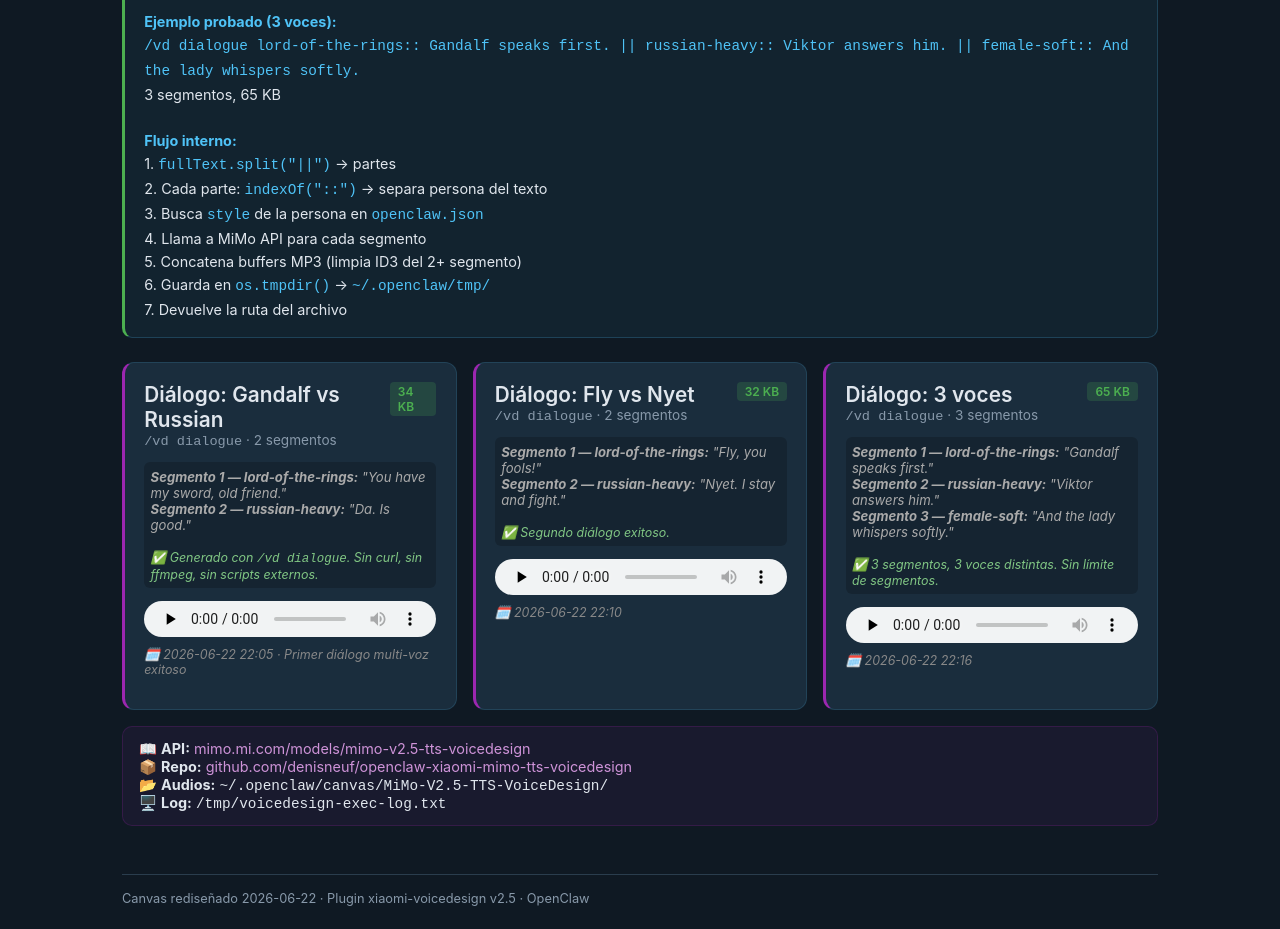
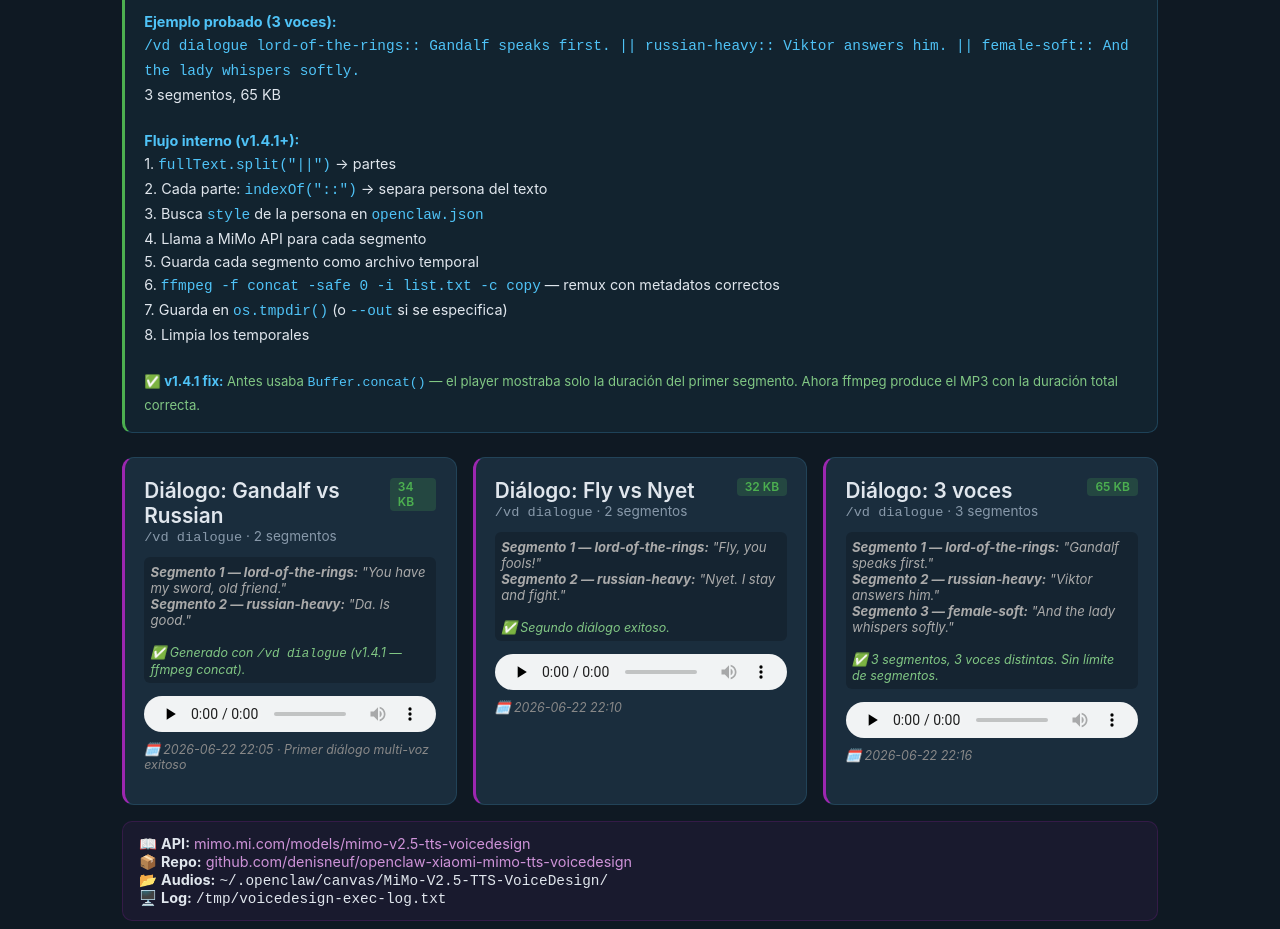
Before and after one commit to denisneuf/openclaw-xiaomi-mimo-tts-voicedesign, a website: page docs/MiMo-V2.5-TTS-VoiceDesign.html in a window 1280 px wide. Shown: the part 7480-8409 px from the top of the page. Drawn offline with Linux system fonts and the light colour scheme.

Commit message:
docs: update dialogue flow to reflect ffmpeg concat fix

```diff
--- a/docs/MiMo-V2.5-TTS-VoiceDesign.html
+++ b/docs/MiMo-V2.5-TTS-VoiceDesign.html
@@ -594,14 +594,17 @@
     <strong>Ejemplo probado (3 voces):</strong><br>
     <code>/vd dialogue lord-of-the-rings:: Gandalf speaks first. || russian-heavy:: Viktor answers him. || female-soft:: And the lady whispers softly.</code><br>
     3 segmentos, 65 KB<br><br>
-    <strong>Flujo interno:</strong><br>
+    <strong>Flujo interno (v1.4.1+):</strong><br>
     1. <code>fullText.split("||")</code> → partes<br>
     2. Cada parte: <code>indexOf("::")</code> → separa persona del texto<br>
     3. Busca <code>style</code> de la persona en <code>openclaw.json</code><br>
     4. Llama a MiMo API para cada segmento<br>
-    5. Concatena buffers MP3 (limpia ID3 del 2+ segmento)<br>
-    6. Guarda en <code>os.tmpdir()</code> → <code>~/.openclaw/tmp/</code><br>
-    7. Devuelve la ruta del archivo
+    5. Guarda cada segmento como archivo temporal<br>
+    6. <code>ffmpeg -f concat -safe 0 -i list.txt -c copy</code> — remux con metadatos correctos<br>
+    7. Guarda en <code>os.tmpdir()</code> (o <code>--out</code> si se especifica)<br>
+    8. Limpia los temporales<br>
+    <br>
+    <span style="color:#81c784;font-size:0.82rem;">✅ <strong>v1.4.1 fix:</strong> Antes usaba <code>Buffer.concat()</code> — el player mostraba solo la duración del primer segmento. Ahora ffmpeg produce el MP3 con la duración total correcta.</span>
   </div>
 
   <div class="grid">
@@ -616,7 +619,7 @@
       <div class="voice-style" style="font-size:0.82rem;color:#aaa;background:rgba(0,0,0,0.2);padding:0.4rem;border-radius:6px;margin-bottom:0.5rem">
         <strong>Segmento 1 — lord-of-the-rings:</strong> "You have my sword, old friend."<br>
         <strong>Segmento 2 — russian-heavy:</strong> "Da. Is good."<br><br>
-        <span style="color:#81c784;font-size:0.78rem;">✅ Generado con <code>/vd dialogue</code>. Sin curl, sin ffmpeg, sin scripts externos.</span>
+        <span style="color:#81c784;font-size:0.78rem;">✅ Generado con <code>/vd dialogue</code> (v1.4.1 — ffmpeg concat).</span>
       </div>
       <audio controls preload="none" src="assets/voicedesign-audio/dialogue-lotr-vs-russian.mp3"></audio>
       <div class="voice-style" style="margin-top:0.4rem;font-size:0.78rem;color:#888">🗓️ 2026-06-22 22:05 · Primer diálogo multi-voz exitoso</div>
```
